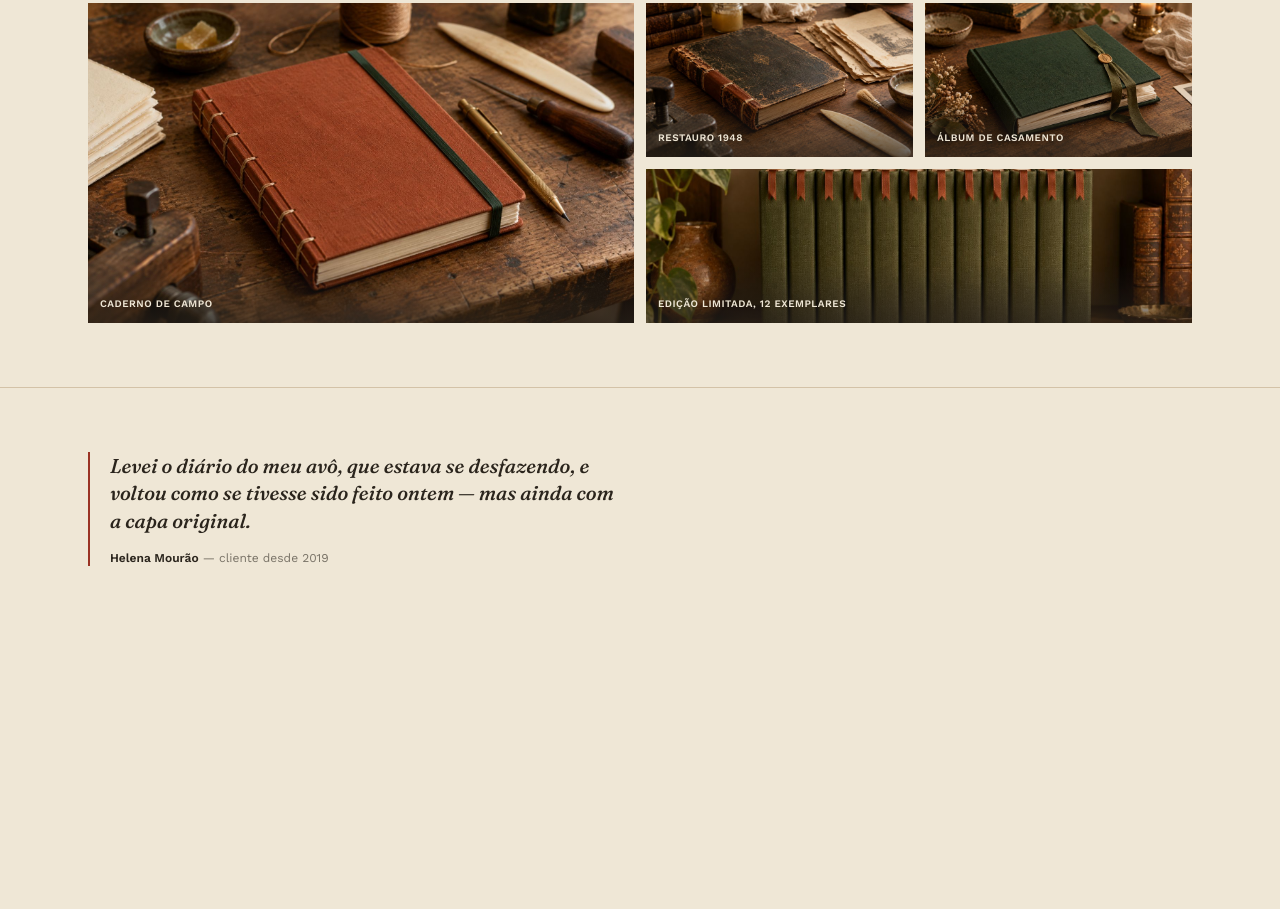
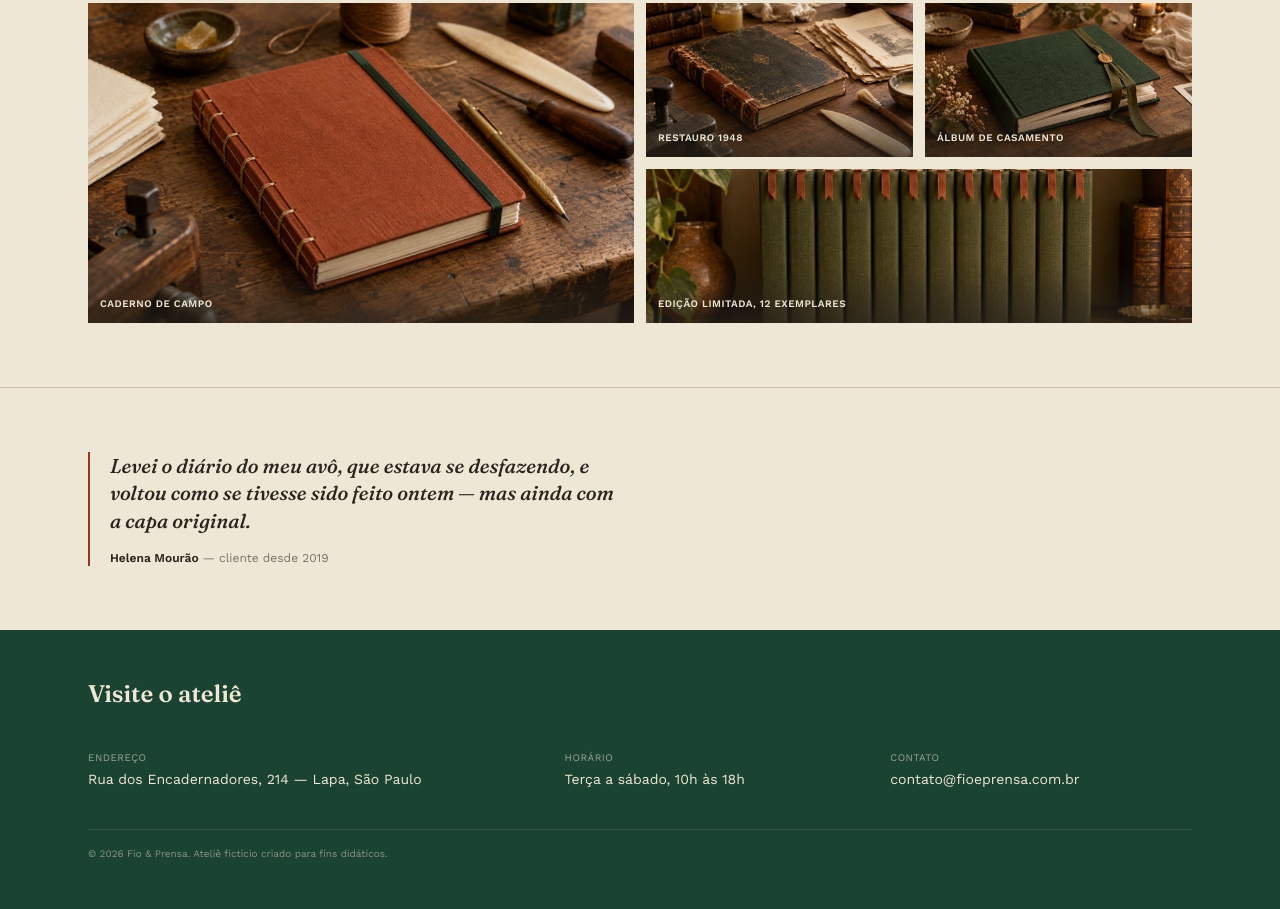
Before and after one commit to enzopereira1701/atv3-front-tailwind, a plain HTML site: page index.html in a window 1280 px wide. Shown: the part 1050-1959 px from the top of the page. Before the commit the page ends 1680 px from the top, so only its background shows below. Drawn offline with nearby package versions, Linux system fonts and the light colour scheme.

Commit message:
feat: adicionando footer

```diff
--- a/index.html
+++ b/index.html
@@ -166,6 +166,31 @@
 
   </main>
 
+ <footer id="contato" class="bg-verde py-12 text-offwhite">
+    <div class="mx-auto max-w-6xl px-6">
+        <h2 class="font-titulo text-2xl font-semibold">Visite o ateliê</h2>
+
+        <dl class="mt-10 grid gap-6 md:grid-cols-[3fr_2fr_2fr]">
+        <div>
+            <dt class="text-[10px] uppercase tracking-wider text-offwhite/60">Endereço</dt>
+            <dd class="mt-1 text-sm">Rua dos Encadernadores, 214 — Lapa, São Paulo</dd>
+        </div>
+        <div>
+            <dt class="text-[10px] uppercase tracking-wider text-offwhite/60">Horário</dt>
+            <dd class="mt-1 text-sm">Terça a sábado, 10h às 18h</dd>
+        </div>
+        <div>
+            <dt class="text-[10px] uppercase tracking-wider text-offwhite/60">Contato</dt>
+            <dd class="mt-1 text-sm">contato@fioeprensa.com.br</dd>
+        </div>
+        </dl>
+
+        <p class="mt-10 border-t border-offwhite/10 pt-4 text-[10px] text-offwhite/50">
+        © 2026 Fio &amp; Prensa. Ateliê fictício criado para fins didáticos.
+        </p>
+    </div>
+ </footer>
+
 
 
 </body>
```
